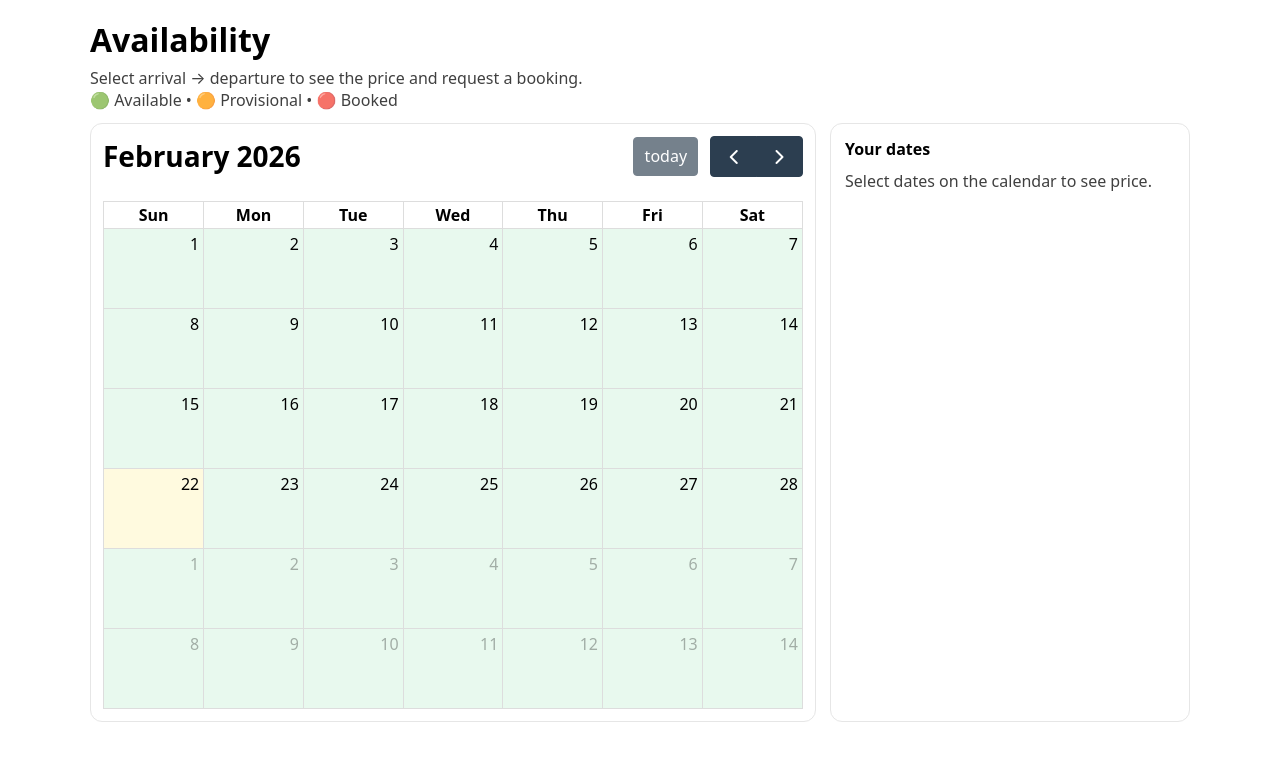
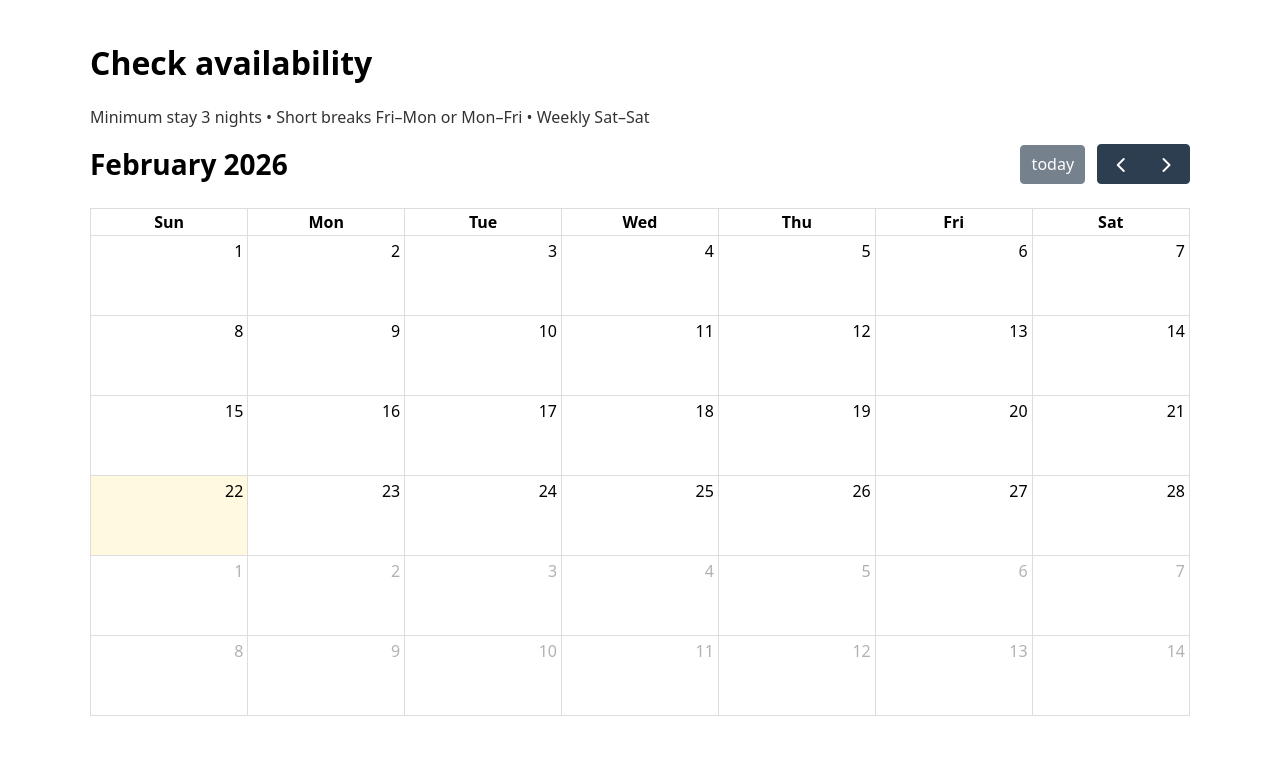
Before and after one commit to Liamdlking/Kingscaravan, a Next.js app: page /availability in a window 1280 px wide. Shown: the top 760 px of the page. Built offline with nearby package versions, Linux system fonts and the light colour scheme; no server answers.

Commit message:
Refactor availability page for improved logic

```diff
--- a/app/availability/page.tsx
+++ b/app/availability/page.tsx
@@ -1,204 +1,77 @@
 "use client";
 
-import React, { useEffect, useMemo, useState } from "react";
+import React, { useEffect, useState } from "react";
 import FullCalendar from "@fullcalendar/react";
 import dayGridPlugin from "@fullcalendar/daygrid";
 import interactionPlugin from "@fullcalendar/interaction";
 import type { DateSelectArg } from "@fullcalendar/core";
 
-type Booking = { start_date: string; end_date: string; status: "provisional" | "confirmed" };
-type Rate = { id: string; start_date: string; end_date: string; price: number; rate_type: "nightly" | "total"; note?: string | null };
-
 function iso(d: Date) {
-  const y = d.getFullYear();
-  const m = String(d.getMonth() + 1).padStart(2, "0");
-  const day = String(d.getDate()).padStart(2, "0");
-  return `${y}-${m}-${day}`;
+  return d.toISOString().slice(0, 10);
 }
 
-function eachDay(startISO: string, endISO: string) {
-  const out: string[] = [];
-  const start = new Date(`${startISO}T00:00:00.000Z`);
-  const end = new Date(`${endISO}T00:00:00.000Z`);
-  for (let d = new Date(start); d < end; d.setUTCDate(d.getUTCDate() + 1)) out.push(d.toISOString().slice(0, 10));
-  return out;
+function nights(start: Date, end: Date) {
+  return Math.round((end.getTime() - start.getTime()) / 86400000);
 }
 
-function calcPrice(startISO: string, endISO: string, rates: Rate[]) {
-  // 1) If there's a TOTAL rate that exactly matches selected range, use it
-  const exactTotal = rates.find(
-    (r) => r.rate_type === "total" && r.start_date === startISO && r.end_date === endISO
-  );
-  if (exactTotal) return { ok: true, total: Number(exactTotal.price), method: "total" as const };
+function isAllowed(start: Date, end: Date) {
+  const len = nights(start, end);
+  if (len < 3) return false;
 
-  // 2) Otherwise, sum NIGHTLY rates for each night. Each day in [start,end) is a night.
-  const nights = eachDay(startISO, endISO);
-  let total = 0;
+  const startDay = start.getDay();
+  const endDay = end.getDay();
 
-  for (const day of nights) {
-    // find a nightly rate that covers this day: start_date <= day < end_date
-    const r = rates.find((x) => x.rate_type === "nightly" && x.start_date <= day && day < x.end_date);
-    if (!r) return { ok: false as const, total: null as any, method: "missing" as const };
-    total += Number(r.price);
-  }
+  // Fri → Mon
+  if (startDay === 5 && endDay === 1) return true;
 
-  return { ok: true as const, total, method: "nightly" as const };
+  // Mon → Fri
+  if (startDay === 1 && endDay === 5) return true;
+
+  // Sat → Sat weekly
+  if (startDay === 6 && endDay === 6) return true;
+
+  return false;
 }
 
-export default function AvailabilityPage() {
-  const [bookings, setBookings] = useState<Booking[]>([]);
-  const [rates, setRates] = useState<Rate[]>([]);
-  const [selectedRange, setSelectedRange] = useState<{ start: string; end: string } | null>(null);
-  const [priceInfo, setPriceInfo] = useState<{ ok: boolean; total: number | null; method: string } | null>(null);
-
-  useEffect(() => {
-    (async () => {
-      const bRes = await fetch("/api/bookings");
-      const bJson = await bRes.json();
-      setBookings(bJson.bookings ?? []);
-
-      const rRes = await fetch("/api/rates");
-      const rJson = await rRes.json();
-      setRates(rJson.rates ?? []);
-    })();
-  }, []);
-
-  const { confirmedDates, provisionalDates } = useMemo(() => {
-    const confirmed = new Set<string>();
-    const provisional = new Set<string>();
-    for (const b of bookings) {
-      const days = eachDay(b.start_date, b.end_date);
-      if (b.status === "confirmed") days.forEach((d) => confirmed.add(d));
-      if (b.status === "provisional") days.forEach((d) => provisional.add(d));
-    }
-    return { confirmedDates: confirmed, provisionalDates: provisional };
-  }, [bookings]);
-
-  const dayCellClassNames = (info: any) => {
-    const d = iso(info.date);
-    if (confirmedDates.has(d)) return ["day-confirmed"];
-    if (provisionalDates.has(d)) return ["day-provisional"];
-    return ["day-available"];
-  };
-
-  const rateEvents = useMemo(() => {
-    // show rate ranges as light background blocks (optional visual)
-    return rates.map((r) => ({
-      id: `rate-${r.id}`,
-      title: r.rate_type === "nightly" ? `£${r.price}/night` : `£${r.price} total`,
-      start: r.start_date,
-      end: r.end_date,
-      display: "background" as const,
-    }));
-  }, [rates]);
+export default function Availability() {
+  const [msg, setMsg] = useState("");
 
   function onSelect(sel: DateSelectArg) {
-    const start = iso(sel.start);
-    const end = iso(sel.end);
-
-    setSelectedRange({ start, end });
-    setPriceInfo(calcPrice(start, end, rates));
-  }
-
-  function requestBooking() {
-    if (!selectedRange) return;
+    if (!isAllowed(sel.start, sel.end)) {
+      setMsg(
+        "Bookings must be minimum 3 nights and either Fri–Mon, Mon–Fri, or Sat–Sat."
+      );
+      return;
+    }
 
     const params = new URLSearchParams();
-    params.set("start", selectedRange.start);
-    params.set("end", selectedRange.end);
+    params.set("start", iso(sel.start));
+    params.set("end", iso(sel.end));
 
-    if (priceInfo?.ok && priceInfo.total != null) {
-      params.set("price", String(priceInfo.total));
-      params.set("price_method", priceInfo.method);
-    }
-
-    window.location.href = `/book?${params.toString()}`;
+    window.location.href = "/book?" + params.toString();
   }
 
   return (
-    <div style={{ maxWidth: 1100, margin: "0 auto", padding: 18 }}>
-      <style>{`
-        .day-available { background: rgba(34,197,94,0.10); }
-        .day-confirmed { background: rgba(239,68,68,0.12); }
-        .day-provisional { background: rgba(245,158,11,0.14); }
-        .fc .fc-daygrid-day-frame { border-radius: 8px; overflow: hidden; }
-      `}</style>
+    <div style={{ maxWidth: 1100, margin: "0 auto", padding: 20 }}>
+      <h1>Check availability</h1>
 
-      <h1 style={{ margin: "0 0 6px" }}>Availability</h1>
-      <p style={{ margin: "0 0 12px", opacity: 0.75 }}>
-        Select arrival → departure to see the price and request a booking.
-        <br />
-        🟢 Available • 🟠 Provisional • 🔴 Booked
+      <p style={{ opacity: 0.8 }}>
+        Minimum stay 3 nights • Short breaks Fri–Mon or Mon–Fri • Weekly Sat–Sat
       </p>
 
-      <div style={{ display: "grid", gridTemplateColumns: "1fr 360px", gap: 14 }}>
-        <div style={{ padding: 12, borderRadius: 12, border: "1px solid #e6e6e6", background: "white" }}>
-          <FullCalendar
-            plugins={[dayGridPlugin, interactionPlugin]}
-            initialView="dayGridMonth"
-            selectable
-            selectMirror
-            select={onSelect}
-            height="auto"
-            dayCellClassNames={dayCellClassNames}
-            events={rateEvents}
-          />
+      <FullCalendar
+        plugins={[dayGridPlugin, interactionPlugin]}
+        selectable
+        select={onSelect}
+        initialView="dayGridMonth"
+        height="auto"
+      />
+
+      {msg && (
+        <div style={{ marginTop: 12, color: "#b91c1c", fontWeight: 600 }}>
+          {msg}
         </div>
-
-        <div style={{ padding: 14, borderRadius: 12, border: "1px solid #e6e6e6", background: "white" }}>
-          <h2 style={{ margin: "0 0 10px", fontSize: 16 }}>Your dates</h2>
-
-          {!selectedRange ? (
-            <div style={{ opacity: 0.75 }}>Select dates on the calendar to see price.</div>
-          ) : (
-            <>
-              <div style={{ marginBottom: 10 }}>
-                <div style={{ fontSize: 12, opacity: 0.7 }}>Arrival</div>
-                <div style={{ fontWeight: 700 }}>{selectedRange.start}</div>
-              </div>
-              <div style={{ marginBottom: 12 }}>
-                <div style={{ fontSize: 12, opacity: 0.7 }}>Departure (checkout)</div>
-                <div style={{ fontWeight: 700 }}>{selectedRange.end}</div>
-              </div>
-
-              <div style={{ padding: 12, borderRadius: 12, border: "1px solid #eee", background: "#fafafa", marginBottom: 12 }}>
-                <div style={{ fontSize: 12, opacity: 0.7 }}>Estimated price</div>
-                {priceInfo?.ok ? (
-                  <div style={{ fontSize: 20, fontWeight: 800 }}>£{priceInfo!.total}</div>
-                ) : (
-                  <div style={{ fontWeight: 700 }}>Price unavailable for these dates</div>
-                )}
-                <div style={{ fontSize: 12, opacity: 0.7, marginTop: 6 }}>
-                  {priceInfo?.ok
-                    ? priceInfo.method === "total"
-                      ? "Using a set total price for this date range."
-                      : "Using nightly rates across your selected nights."
-                    : "Owner has not set rates for one or more nights."}
-                </div>
-              </div>
-
-              <button
-                onClick={requestBooking}
-                style={{
-                  width: "100%",
-                  padding: "12px 14px",
-                  borderRadius: 12,
-                  border: "1px solid #ddd",
-                  background: "white",
-                  cursor: "pointer",
-                  fontWeight: 700,
-                }}
-              >
-                Request booking for these dates
-              </button>
-
-              <div style={{ marginTop: 10, fontSize: 12, opacity: 0.7 }}>
-                This sends a provisional request — not confirmed until approved.
-              </div>
-            </>
-          )}
-        </div>
-      </div>
+      )}
     </div>
   );
 }
```
